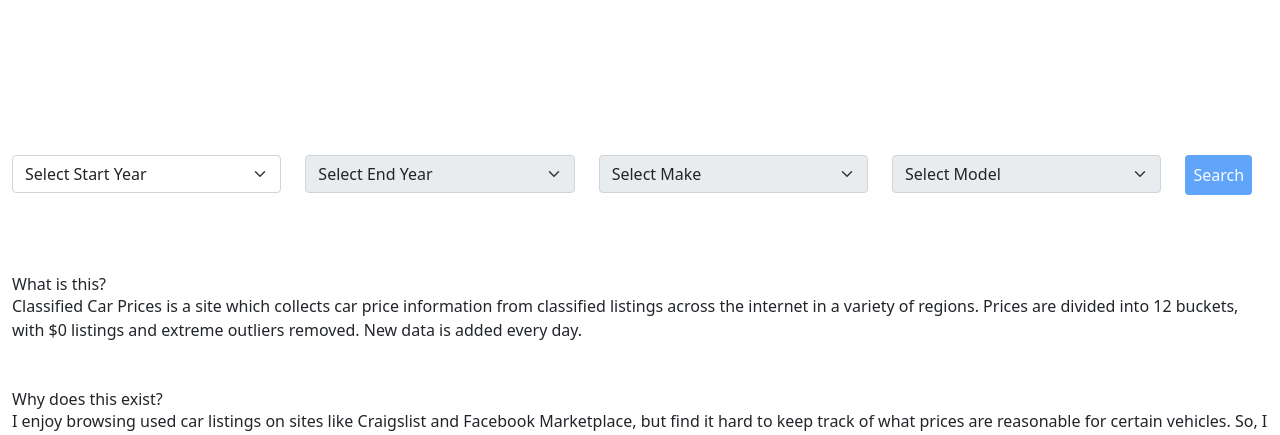
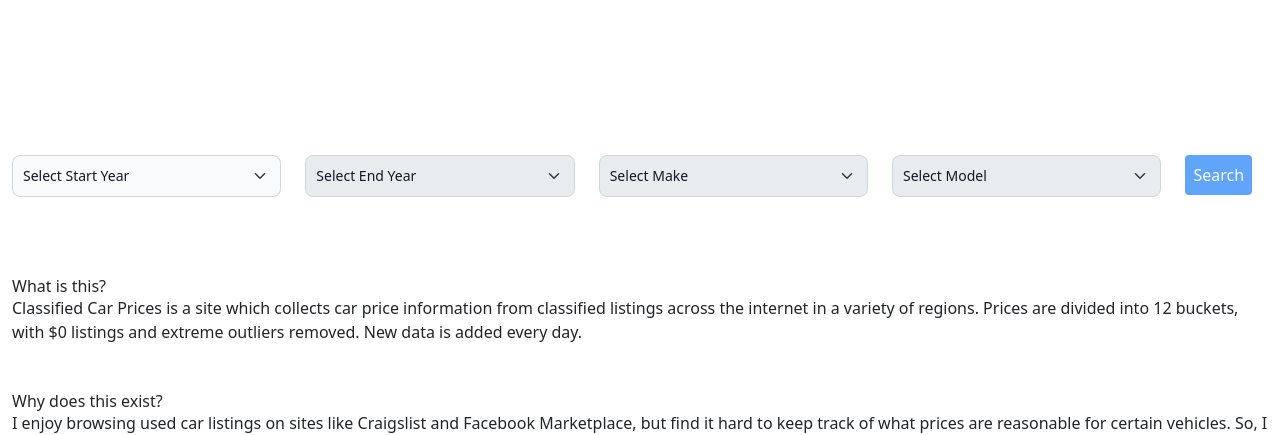
Before and after one commit to atra2396/auto-price-index-site, a FastAPI app: page / in a window 1280 px wide. Shown: the part 221-656 px from the top of the page. Run offline with FastAPI, Linux system fonts and the light colour scheme; style sheets or scripts are compiled from the project's sources; some libraries are stand-ins or nearby versions.

Commit message:
Update more styles to tailwind from bootstrap

```diff
--- a/static/styles.css
+++ b/static/styles.css
@@ -1,6 +1,12 @@
 @tailwind base;
 @tailwind components;
 @tailwind utilities;
+
+@layer components {
+  .select-primary {
+    @apply bg-gray-50 border border-gray-300 text-gray-900 text-sm focus:border-blue-200 rounded-lg block w-full p-2.5;
+  }
+}
 
 @media (min-width: 400px) {
     .ccp-header {
--- a/templates/index.html
+++ b/templates/index.html
@@ -1,6 +1,6 @@
 {% extends "layout.html" %}
 {% block content %}
-<div class="row" id="test-div">
+<div class="row" id="chart-div">
     <script>
         let ctx;
         let myChart;
@@ -18,36 +18,36 @@
 </div>
 <form class="row mt-3">
     <div class="col">
-        <select name="start_year" class="form-select year-selector" id="start-year-select"
+        <select name="start_year" class="year-selector form-select select-primary" id="start-year-select"
             onchange="update_selector('end-year-select', get_end_years(), 'End Year')" aria-label="Year selector">
             <option selected>Select Start Year</option>
         </select>
     </div>
-    <div class="w-100 d-lg-none"></div>
+    <div class="w-full d-lg-none"></div>
     <div class="col">
-        <select name="end_year" class="form-select" id="end-year-select"
+        <select name="end_year" class="form-select select-primary" id="end-year-select"
             onchange="update_selector('make-select', get_makes_for_year(), 'Make')" disabled>
             <option selected>Select End Year</option>
 
         </select>
     </div>
-    <div class="w-100 d-lg-none"></div>
+    <div class="w-full d-lg-none"></div>
     <div class="col">
-        <select name="make" class="form-select" id="make-select"
+        <select name="make" class="form-select select-primary" id="make-select"
             onchange="update_selector('model-select', get_models_for_year_make(), 'Model')" aria-label="Make selector" disabled>
             <option selected>Select Make</option>
         </select>
     </div>
-    <div class="w-100 d-lg-none"></div>
+    <div class="w-full d-lg-none"></div>
     <div class="col">
-        <select name="model" class="form-select" id="model-select" aria-label="Model selector" disabled>
+        <select name="model" class="form-select select-primary" id="model-select" aria-label="Model selector" disabled>
             <option selected>Select Model</option>
         </select>
     </div>
-    <div class="w-100 d-lg-none"></div>
+    <div class="w-full d-lg-none"></div>
     <div class="col-1">
-        <button type="submit" class="bg-blue-400 p-2 rounded text-gray-50" hx-get="/" hx-push-url="true" hx-include=".form-select"
-            hx-target="#test-div">Search</button>
+        <button type="submit" class="bg-blue-400 hover:bg-blue-200 transition p-2 rounded text-gray-50" hx-get="/" hx-push-url="true" hx-include=".form-select"
+            hx-target="#chart-div">Search</button>
     </div>
 </form>
 <div class="row justify-content-center" style="margin-top: 10vh;">
```
